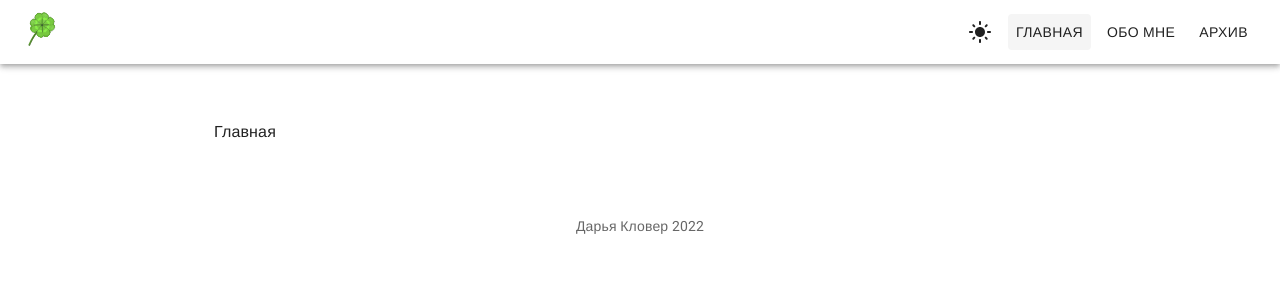
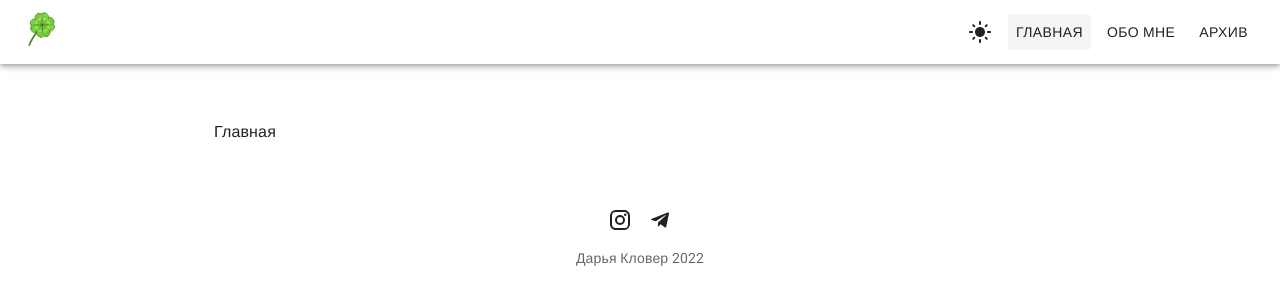
Before and after one commit to SiarheiBobryk/dariaklover, a React (Create React App) app: page / in a window 1280 px wide. Shown: the top 304 px of the page. Built offline with nearby package versions, Linux system fonts and the light colour scheme; a web font is replaced by a local one.

Commit message:
Add social media buttons ans some refactoring #9

```diff
--- a/src/components/Copyright/Copyright.tsx
+++ /dev/null
@@ -1,13 +0,0 @@
-import * as React from 'react';
-import Typography from '@mui/material/Typography';
-
-function Copyright() {
-  return (
-    <Typography sx={{ my: 2 }} variant="body2" color="text.secondary" align="center">
-      {/* TODO: Add the link to Dasha's instagram */}
-      Дарья Кловер {new Date().getFullYear()}
-    </Typography>
-  );
-}
-
-export default Copyright;
--- a/src/components/Copyright/index.ts
+++ /dev/null
@@ -1 +0,0 @@
-export { default } from './Copyright';
--- /dev/null
+++ b/src/components/Footer/Footer.tsx
@@ -0,0 +1,39 @@
+import * as React from 'react';
+
+import Typography from '@mui/material/Typography';
+import IconButton from '@mui/material/IconButton';
+import Box from '@mui/material/Box';
+import InstagramIcon from '@mui/icons-material/Instagram';
+import TelegramIcon from '@mui/icons-material/Telegram';
+
+function Footer() {
+  return (
+    <Box sx={{ display: 'flex', flexDirection: 'column', alignItems: 'center', gap: 1 }}>
+      <Box>
+        <IconButton
+          aria-label="Инстаграм Дарьи"
+          href="https://www.instagram.com/daria.klover"
+          rel="noopener"
+          target="_blank"
+          color="inherit"
+        >
+          <InstagramIcon />
+        </IconButton>
+        <IconButton
+          aria-label="Телеграм Дарьи"
+          href="https://t.me/dariaklover"
+          rel="noopener"
+          target="_blank"
+          color="inherit"
+        >
+          <TelegramIcon />
+        </IconButton>
+      </Box>
+      <Typography variant="body2" color="text.secondary" align="center">
+        Дарья Кловер {new Date().getFullYear()}
+      </Typography>
+    </Box>
+  );
+}
+
+export default Footer;
--- /dev/null
+++ b/src/components/Footer/index.ts
@@ -0,0 +1 @@
+export { default } from './Footer';
--- a/src/components/Layout/Layout.tsx
+++ b/src/components/Layout/Layout.tsx
@@ -4,7 +4,7 @@ import Box from '@mui/material/Box';
 import Container from '@mui/material/Container';
 
 import TopBar from '../TopBar';
-import Copyright from '../Copyright';
+import Footer from '../Footer';
 
 export interface LayoutProps {
   children: React.ReactNode;
@@ -20,7 +20,7 @@ function Layout(props: LayoutProps) {
         <Box sx={{ py: 7 }}>{children}</Box>
       </Container>
       {/* TODO: Add the site version block here */}
-      <Copyright />
+      <Footer />
     </Box>
   );
 }
--- a/src/components/index.ts
+++ b/src/components/index.ts
@@ -1,3 +1,3 @@
-export { default as Copyright } from './Copyright';
+export { default as Footer } from './Footer';
 export { default as TopBar } from './TopBar';
 export { default as Layout } from './Layout';
```
